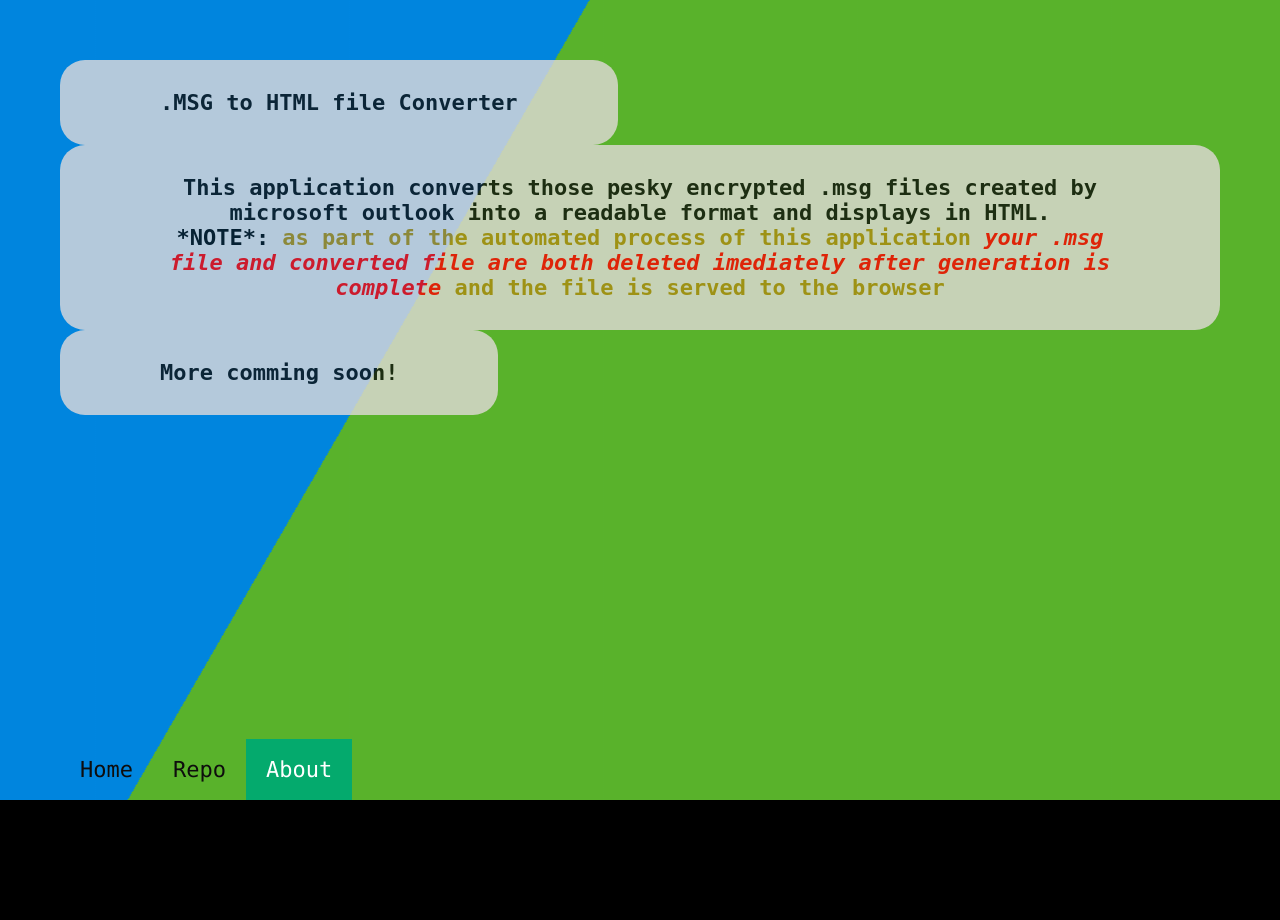
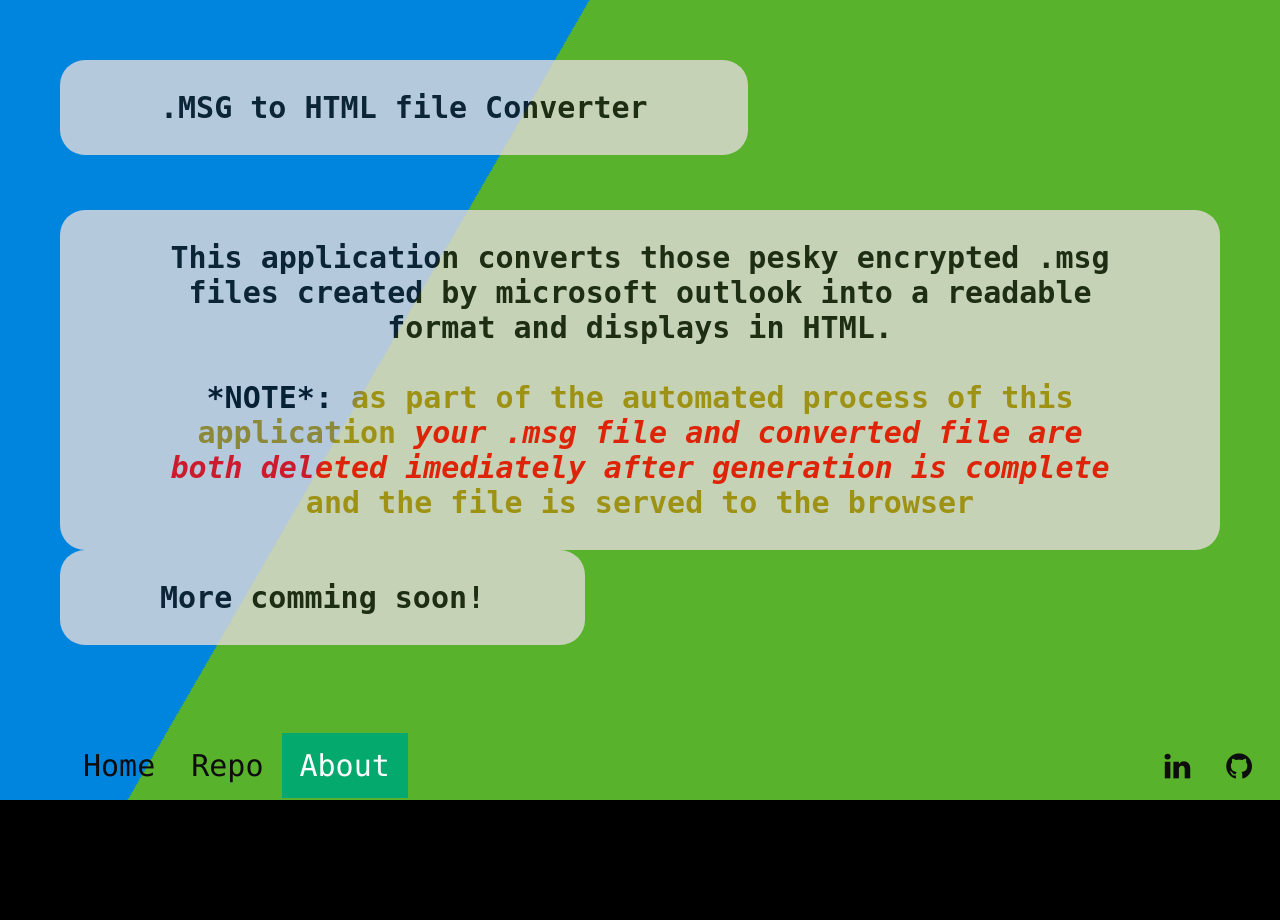
Before and after one commit to jtmb/msg-converter, a PHP site: page /about.html in a window 1280 px wide. Run offline with PHP 8.4, Linux system fonts and the light colour scheme.

Commit message:
updated css and added socials

```diff
--- a/web-app/nginx/frontend/about.html
+++ b/web-app/nginx/frontend/about.html
@@ -10,12 +10,17 @@
 <div class="bg bg2"></div>
 <div class="bg bg3"></div>
 
-    <h2> .MSG to HTML file Converter</h2>
-    <h2>This application converts those pesky encrypted .msg files created by microsoft outlook into a readable format and displays in HTML.</p>
-     <p style="color:rgb(175, 138, 17)"> <b style="color:rgb(8, 8, 8)">*NOTE*:</b> as part of the automated process of this application <i style="color:red">your .msg file and converted file are both deleted imediately after generation is complete</i> and the file is served to the browser</p></h2>
-     <h2> More comming soon!</h2>
+<div class="about1"> <h2> .MSG to HTML file Converter</h2></div>
+<div class="about2"><h2>This application converts those pesky encrypted .msg files created by microsoft outlook into a readable format and displays in HTML.</p>
+<br>
+  <p style="color:rgb(175, 138, 17)"> <b style="color:rgb(8, 8, 8)">*NOTE*:</b> as part of the automated process of this application <i style="color:red">your .msg file and converted file are both deleted imediately after generation is complete</i> and the file is served to the browser</p></h2></div>
+     <div class="about3"> <h2>More comming soon!</h2></div>
+
 
   <div class="navbar">
+    <div class=social>
+      <div class=fa><a href="https://www.linkedin.com/in/james-monteiro-branco-0ab7a688?originalSubdomain=ca" class="fa fa-linkedin"></a>
+      <a href="https://github.com/jtmb" class="fa fa-github"></a></div></div>
     <a href="/">Home</a>
   <a href="https://github.com/jtmb/msg-converter">Repo</a>
   <a href="/about.html"class="active">About</a>
--- a/web-app/nginx/frontend/style.css
+++ b/web-app/nginx/frontend/style.css
@@ -81,22 +81,10 @@ html {
         text-align: center;
         padding: 30px 100px;
         text-decoration: none;
-        font-size: 22px;
+        font-size: 30px;
         background: rgb(226, 218, 218);
         opacity: 0.8;
         border-radius: 25px
-      }
-      h3 {
-        float: none ;
-        display: block;
-        color: #0e0d0d;
-        text-align: center;
-        padding: 30px 100px;
-        text-decoration: none;
-        font-size: 22px;
-        background: rgb(226, 218, 218);
-        opacity: 0.8;
-        border-radius: 50px
       }
 
       body {
@@ -145,6 +133,7 @@ html {
     position: fixed;
     bottom: 0;
     width: 100%;
+    padding: 2px 5px;
   }
 
   /* Style the links inside the navigation bar */
@@ -153,9 +142,9 @@ html {
     display: block;
     color: #0e0d0d;
     text-align: center;
-    padding: 18px 20px;
+    padding: 15px 18px;
     text-decoration: none;
-    font-size: 22px;
+    font-size: 30px;
   }
 
   /* Change the color of links on hover */
@@ -205,3 +194,22 @@ html {
       transform: rotate(360deg);
   }
 }
+
+.about1 {
+  margin-bottom: 150px
+}
+.about2 {
+  margin-bottom: 150px
+}
+.about3 {
+  margin-top: 440px
+}
+.social {
+  position:absolute;
+  bottom:0;
+  right:0;
+  margin-right: 80px;
+}
+.fa {
+  border-radius: 50px;
+}
```
